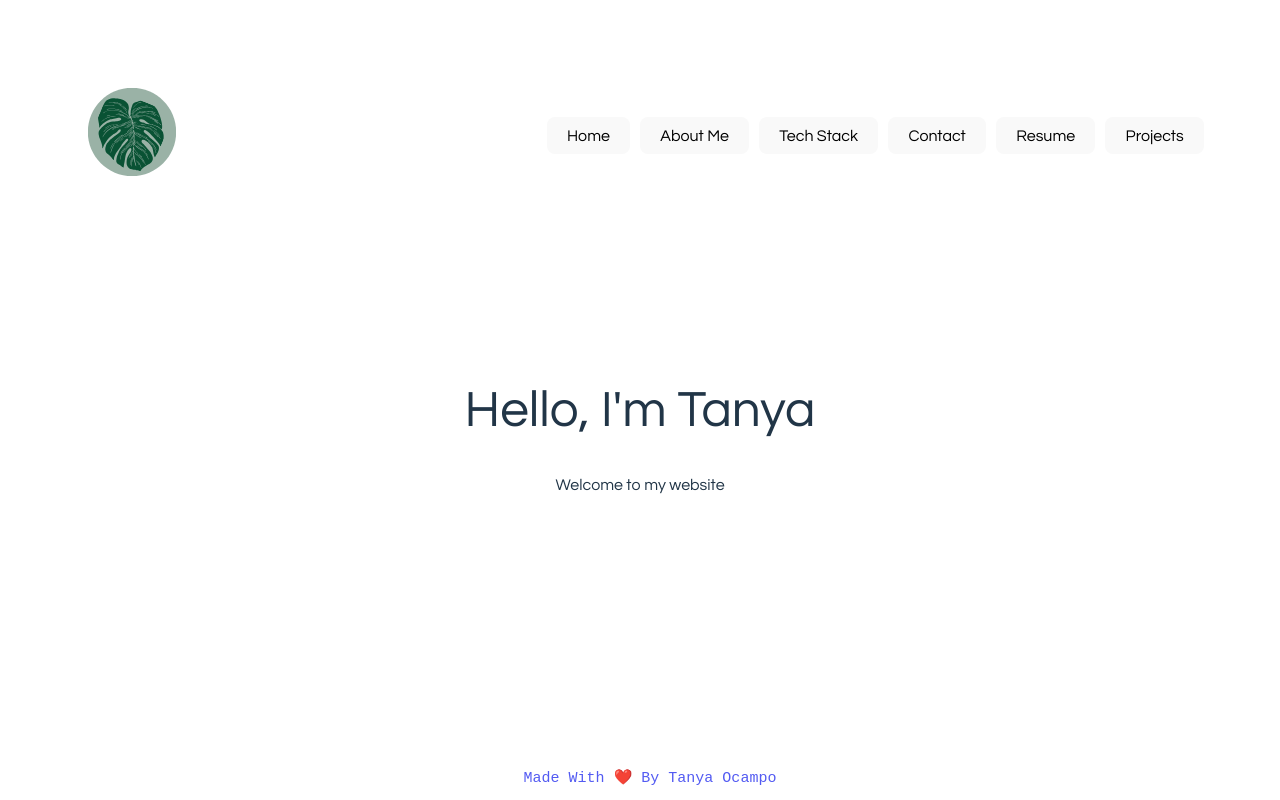
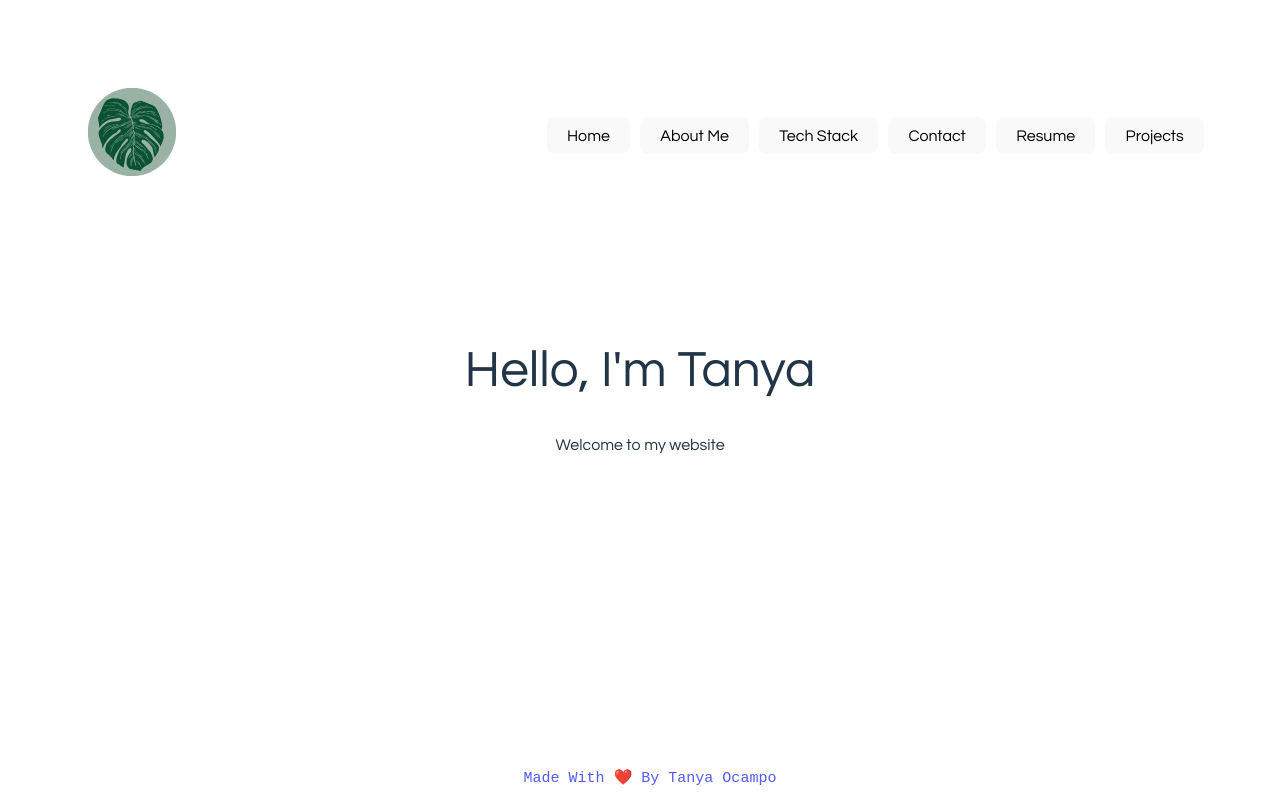
Before and after one commit to Tocampo627/portfolio, a React (Vite) app: page / in a window 1280 px wide. Shown: the top 800 px of the page. Built offline with nearby package versions, Linux system fonts and the light colour scheme.

Commit message:
removed some css

```diff
--- a/src/PortfolioComponents/Home.css
+++ b/src/PortfolioComponents/Home.css
@@ -5,10 +5,8 @@
   min-height: 70em;
 }
 .section {
-  min-height: 100vh; /* Full viewport height */
-  width: 100%;
+  min-height: 90vh;
   display: flex;
   align-items: center;
   justify-content: center;
-
 }
```
